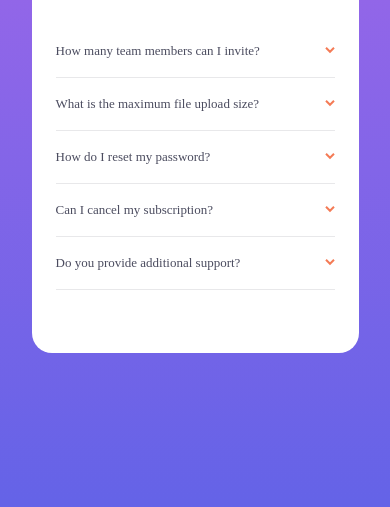
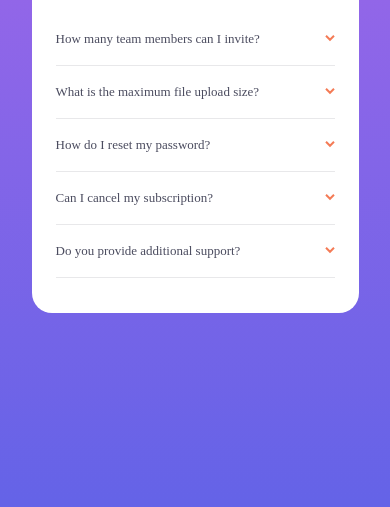
Before and after one commit to Dripcoding/front-end-mentor-faq-accordion-card, a website built with webpack: page public/index.html in a window 390 px wide. Shown: the part 337-844 px from the top of the page. Built offline with nearby package versions, Linux system fonts and the light colour scheme.

Commit message:
finalize mobile styles

```diff
--- a/public/styles/main.scss
+++ b/public/styles/main.scss
@@ -18,10 +18,6 @@ body {
 	background-repeat: no-repeat;
 	position: relative;
 
-	@media screen and (max-width: 950px) {
-		width: 875px;
-	}
-
 	@media screen and (max-width: 1100px) {
 		@include flex-column;
 		background-image: url("../assets/images/bg-pattern-mobile.svg");
@@ -31,6 +27,24 @@ body {
 		min-height: 535px;
 		width: 327px;
 	}
+
+	@media screen and (max-width: 450px) and (max-height: 768px) {
+		margin-top: 100px;
+	}
+
+	@media screen and (max-width: 400px) and (max-height: 768px) {
+		margin-top: 150px;
+	}
+
+	@media screen and (max-width: 400px) {
+		margin-bottom: 50px;
+		min-height: 400px;
+	}
+
+	@media screen and (max-width: 350px) {
+		margin-top: 200px;
+		margin-left: 10px;
+		margin-right: 10px;
 	}
 
 	.faqContainer {
@@ -54,6 +68,14 @@ body {
 
 			@media screen and (max-width: 1100px) {
 				align-self: center;
+			}
+
+			@media screen and (max-height: 768px) {
+				margin-bottom: 10px;
+			}
+
+			@media screen and (max-width: 350px) {
+				margin-bottom: 0;
 			}
 		}
 
@@ -102,8 +124,8 @@ body {
 
 		.faqContainer__item__chevron {
 			padding-bottom: 24px;
-		padding-left: 16px;
-		padding-right: 16px;
+			padding-left: 0;
+			padding-right: 0;
 			padding-top: 24px;
 
 			@media screen and (max-width: 1100px) {
@@ -132,6 +154,14 @@ body {
 			width: 279px;
 			margin-bottom: 48px;
 			box-sizing: border-box;
+		}
+
+		@media screen and (max-width: 400px) {
+			margin-bottom: 20px;
+		}
+
+		@media screen and (max-width: 350px) {
+			margin-bottom: 0;
 		}
 	}
 
@@ -168,6 +198,10 @@ body {
 				left: 20px;
 				z-index: 100;
 			}
+
+			@media screen and (max-width: 350px) {
+				left: 10px;
+			}
 		}
 
 		.imageContainer__bgPatternDesktop {
@@ -193,3 +227,4 @@ body {
 			overflow: visible;
 		}
 	}
+}
```
Lines whose indentation alone changed are shown as unchanged.
